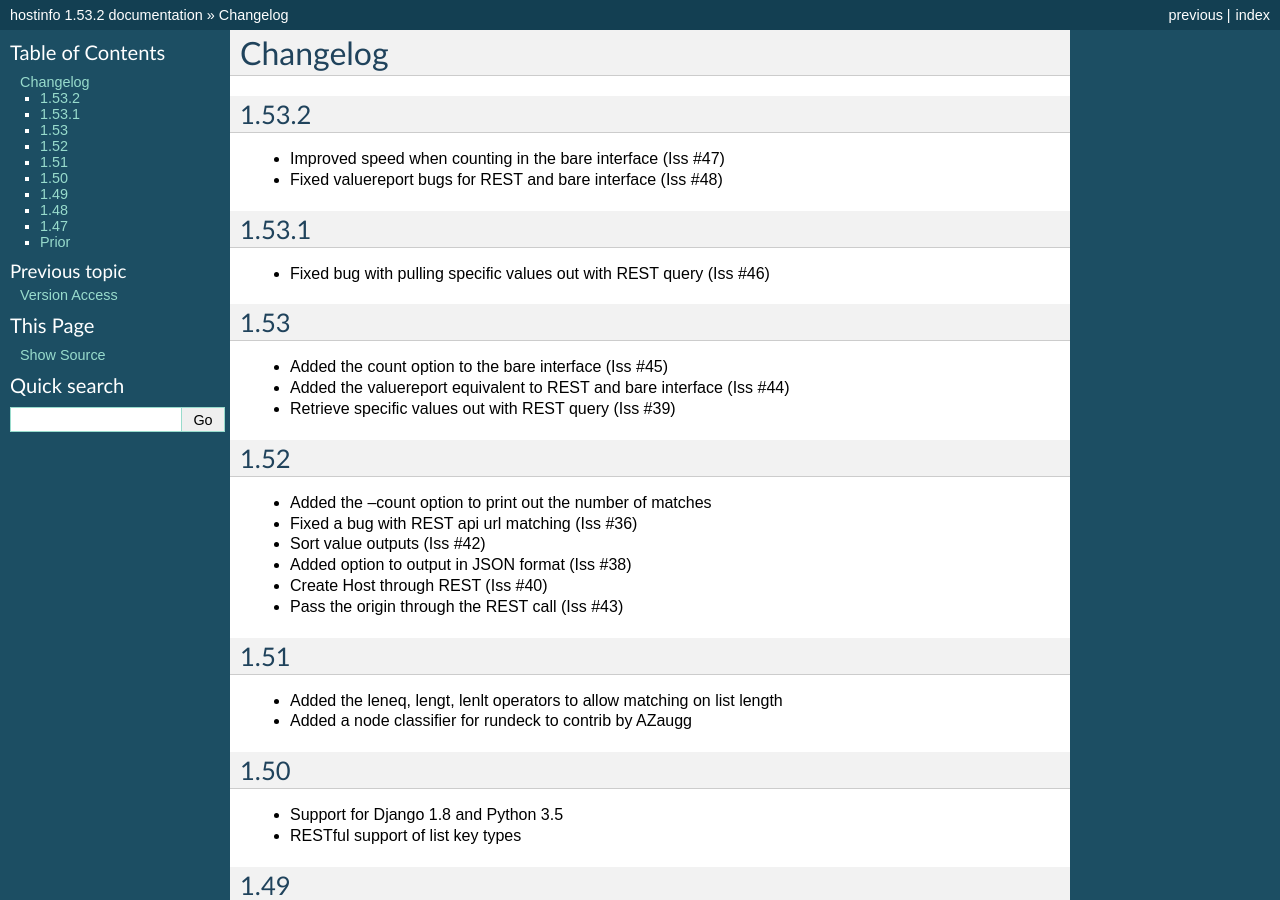
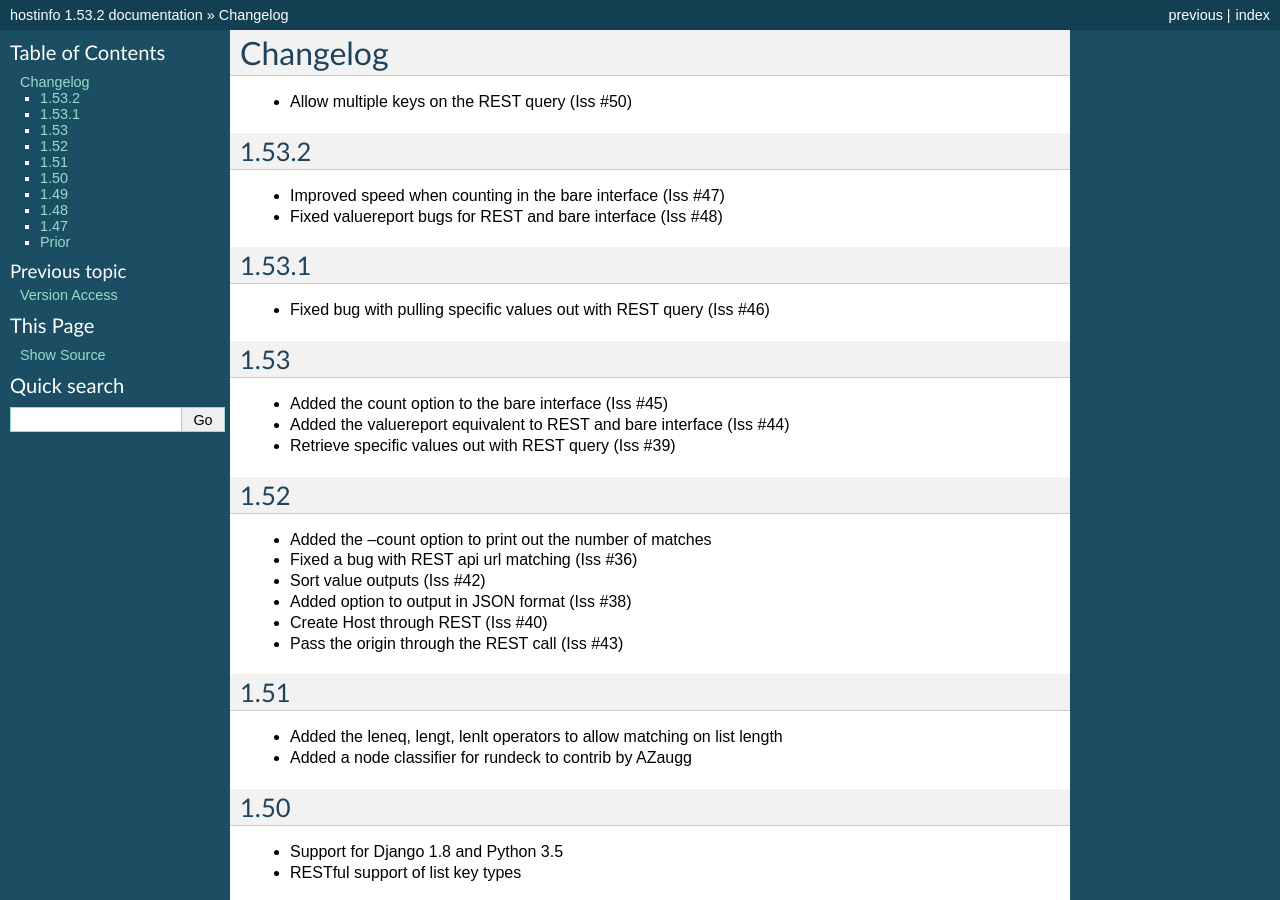
Before and after one commit to dwagon/Hostinfo, a Sphinx documentation site: the page built from docs/changelog.rst, in a window 1280 px wide and 900 px high. Built offline with Sphinx 7.4.7, drawn with Linux system fonts in a browser that asks for light colours.

Commit message:
Updated changelog

```diff
--- a/docs/changelog.rst
+++ b/docs/changelog.rst
@@ -1,5 +1,7 @@
 Changelog
 ---------
+
+* Allow multiple keys on the REST query (Iss #50)
 
 1.53.2
 ======
```
